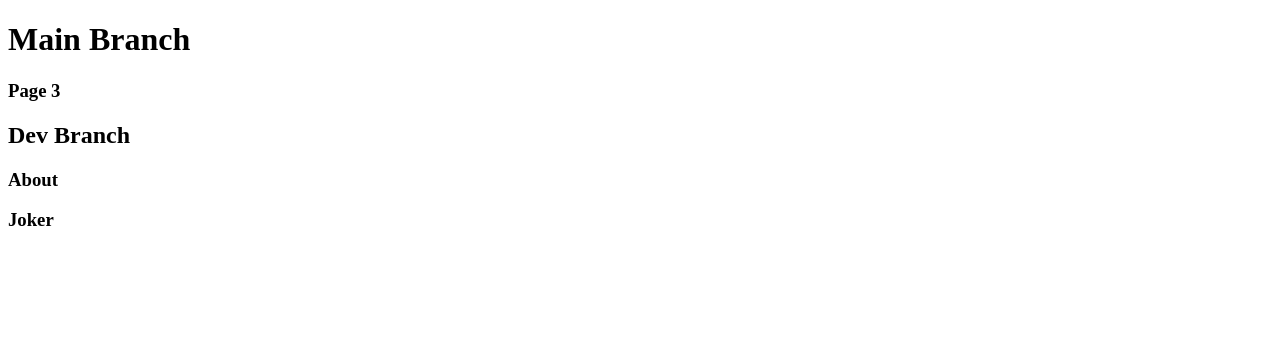
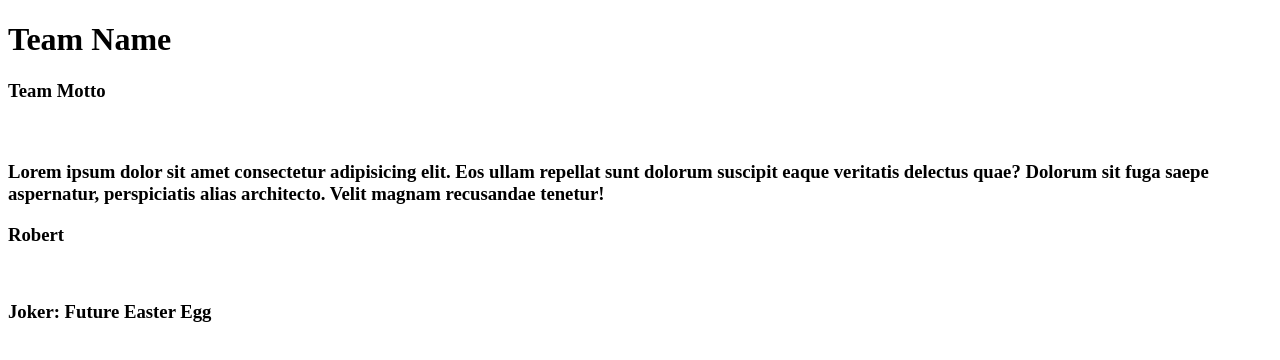
Before and after one commit to boilerb83/teamGit, a plain HTML site: page index.html in a window 1280 px wide. Drawn offline with Linux system fonts and the light colour scheme.

Commit message:
assignment

```diff
--- a/index.html
+++ b/index.html
@@ -6,14 +6,29 @@
     <title>Document</title>
 </head>
 <body>
-    <h1>Main Branch</h1>
+    <h1>Team Name</h1>
+    <!-- unsplash images here later -->
+        <!-- Cards later -->
 
-    <h3>Page 3</h3>
+    <h3>Team Motto</h3>
+    <!-- unsplash images here later -->
+        <!-- Cards later -->
 
-    <h2>Dev Branch  </h2>
     <section>
-        <h3>About </h3>
+        <h3><Brandon</h3>
+        <!-- unsplash images here later -->
+        <!-- Cards later -->
+        <img src = "">
+        <p>Lorem ipsum dolor sit amet consectetur adipisicing elit. Eos ullam repellat sunt dolorum suscipit eaque veritatis delectus quae? Dolorum sit fuga saepe aspernatur, perspiciatis alias architecto. Velit magnam recusandae tenetur!  </p>
     </section>
-<section><h3>Joker</h3></section>
+
+    <section>
+        <h3>Robert</h3>
+        <!-- unsplash images here later -->
+        <!-- Cards later -->
+        <img src = "">
+        <p></p>
+    </section>
+<section><h3>Joker: Future Easter Egg</h3></section>
 </body>
 </html>
```
